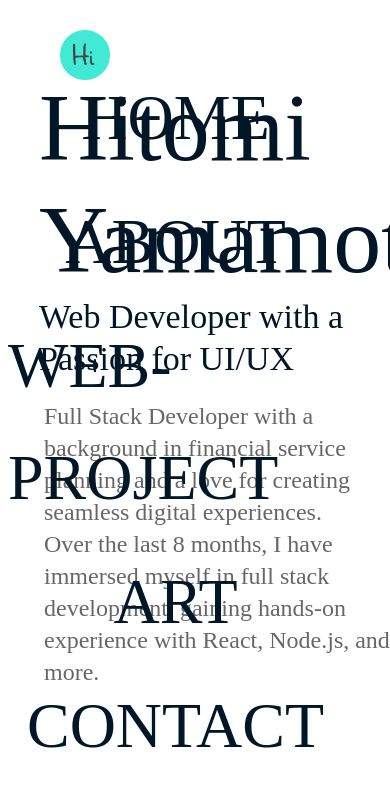
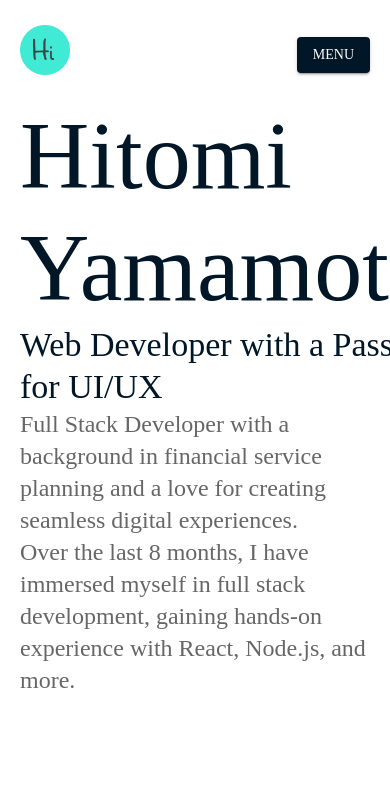
Before and after one commit to hitomipupil/hitomi-portfolio, a React (Vite) app: page / in a window 390 px wide. Shown: the top 786 px of the page. Built offline with nearby package versions, Linux system fonts and the light colour scheme; a web font is replaced by a local one.

Commit message:
add responsive design

```diff
--- a/src/App.jsx
+++ b/src/App.jsx
@@ -6,16 +6,28 @@ import Art from "./components/Art";
 import Contact from "./components/Contact";
 import Layout from "./components/Layout";
 
+import { useMediaQuery } from "@mui/material";
+
 function App() {
+    const isMobile = useMediaQuery("(max-width:850px)");
     return (
         <BrowserRouter>
             <Routes>
-                <Route path="/" element={<Layout />}>
-                    <Route index element={<Home />} />
-                    <Route path="about" element={<About />} />
-                    <Route path="web-project" element={<WebProject />} />
-                    <Route path="art" element={<Art />} />
-                    <Route path="contact" element={<Contact />} />
+                <Route path="/" element={<Layout isMobile={isMobile} />}>
+                    <Route index element={<Home isMobile={isMobile} />} />
+                    <Route
+                        path="about"
+                        element={<About isMobile={isMobile} />}
+                    />
+                    <Route
+                        path="web-project"
+                        element={<WebProject isMobile={isMobile} />}
+                    />
+                    <Route path="art" element={<Art isMobile={isMobile} />} />
+                    <Route
+                        path="contact"
+                        element={<Contact isMobile={isMobile} />}
+                    />
                 </Route>
             </Routes>
         </BrowserRouter>
--- a/src/components/Art.jsx
+++ b/src/components/Art.jsx
@@ -165,7 +165,6 @@ const Art = () => {
             {artWorks.length > 0 ? (
                 <Box
                     sx={{
-                        marginTop: "150px",
                         display: "flex",
                         justifyContent: "center",
                         height: "100vh"
--- a/src/components/Header.jsx
+++ b/src/components/Header.jsx
@@ -1,25 +1,105 @@
-import { Box, Button } from "@mui/material";
+import { Box, Button, MenuItem } from "@mui/material";
 import PropTypes from "prop-types";
 import { NavLink } from "react-router-dom";
+import logo from "../assets/logo.png";
+import { useState } from "react";
 
-const Header = () => {
-    return (
-        <>
-            <Box
-                style={{
-                    position: "fixed",
-                    right: "60px",
-                    top: "30px",
-                    zIndex: 1000
-                }}
-            >
-                {[
+const Header = ({ isMobile }) => {
+    const [menuOpen, setMenuOpen] = useState(false);
+
+    const menuItems = [
         { path: "/", label: "Home" },
         { path: "about", label: "About" },
         { path: "web-project", label: "Web-Project" },
         { path: "art", label: "Art" },
         { path: "contact", label: "Contact" }
-                ].map((link) => (
+    ];
+
+    const toggleMenu = () => {
+        setMenuOpen(!menuOpen);
+    };
+
+    return (
+        <Box
+            sx={{
+                display: 'flex',
+                alignItems: 'center',
+                justifyContent: 'space-between',
+                margin: '20px',
+                height: '60px',
+                zIndex: 1000,
+            }}
+        >
+            <img
+                src={logo}
+                alt="logo"
+                style={{ height: "50px", width: "auto" }}
+            />
+
+            {isMobile ? (
+                <>
+                    <Button
+                        variant="contained"
+                        onClick={toggleMenu}
+                        sx={{
+                        position:"fixed",
+                        right: "20px",
+                            backgroundColor: "#011627",
+                            color: "#fff",
+                            marginTop: '10px',
+                        }}
+                    >
+                        Menu
+                    </Button>
+                    {menuOpen && (
+                        <Box
+                            sx={{
+                                display: 'flex',
+                                flexDirection: 'column',
+                                alignItems: 'center',
+                                backgroundColor: '#f7f9fc',
+                                padding: '10px',
+                                borderRadius: '4px',
+                                marginTop: '30px', // Space between button and menu
+                                width: '90%', // Adjust width if needed
+                                boxShadow: '0px 4px 6px rgba(0, 0, 0, 0.1)',
+                                zIndex: 1400, // Ensure the menu box is above other content
+                                position: 'absolute', // Position the menu relative to the Header
+                                right: '20px',
+                                top: '60px', // Position it below the button
+                            }}
+                        >
+                            {menuItems.map((link) => (
+                                <MenuItem
+                                    key={link.path}
+                                    component={NavLink}
+                                    to={link.path}
+                                    onClick={toggleMenu}
+                                    sx={{
+                                        textAlign: 'left',
+                                        width: '100%',
+                                        "&.active": {
+                                            color: "#41ead4",
+                                        },
+                                    }}
+                                >
+                                    {link.label}
+                                </MenuItem>
+                            ))}
+                        </Box>
+                    )}
+                </>
+            ) : (
+                <Box
+                    sx={{
+                        display: 'flex',
+                        flexDirection: 'row',
+                        justifyContent: 'flex-end',
+                        alignItems: 'center',
+                        width: 'auto',
+                    }}
+                >
+                    {menuItems.map((link) => (
                         <Button
                             variant="string"
                             key={link.path}
@@ -30,19 +110,22 @@ const Header = () => {
                                 color: "#011627",
                                 "&.active": {
                                     color: "#41ead4"
-                            }
+                                },
+                                padding: "0 15px",
+                                zIndex: '1000',
                             }}
                         >
                             {link.label}
                         </Button>
                     ))}
                 </Box>
-        </>
+            )}
+        </Box>
     );
 };
 
 Header.propTypes = {
-    title: PropTypes.string.isRequired
+    isMobile: PropTypes.bool.isRequired,
 };
 
 export default Header;
--- a/src/components/Home.jsx
+++ b/src/components/Home.jsx
@@ -1,25 +1,33 @@
 import { Box, Typography } from "@mui/material";
+import PropTypes from "prop-types";
 
-const Home = () => {
+const Home = ({ isMobile }) => {
     return (
         <>
             <Box
                 sx={{
                     display: "flex",
                     flexDirection: "column",
-                    justifyContent: "center", // Centers vertically
-                    marginLeft: "10%",
-                    height: "90vh",
-                    padding: 0,
+                    justifyContent: isMobile ? "flex-start" : "center",
+                    alignItems: "flex-start",
+                    width: isMobile ? "100%" : "850px",
+                    height: "100vh",
+                    paddingLeft: isMobile ? "20px" : "60px",
                     opacity: 0,
                     animation: "fadeIn 2s ease-in forwards",
                     "@keyframes fadeIn": {
                         from: { opacity: 0 },
                         to: { opacity: 1 }
+                    },
+                    "@media (min-width: 850px) and (max-width: 1400px)": {
+                        width: "60%"
+                    },
+                    "@media (max-width: 850px)": {
+                        width: "100%"
                     }
                 }}
             >
-                <Box sx={{ maxWidth: "800px" }}>
+                <Box sx={{}}>
                     <Typography variant="h1" color="#011627">
                         Hitomi Yamamoto,
                     </Typography>
@@ -27,13 +35,7 @@ const Home = () => {
                         Web Developer with a Passion for UI/UX
                     </Typography>
                 </Box>
-                <Box
-                    sx={{
-                        maxWidth: "800px",
-                        marginTop: "20px",
-                        marginLeft: "5px"
-                    }}
-                >
+                <Box sx={{}}>
                     <Typography variant="h5" align="left" color="textSecondary">
                         Full Stack Developer with a background in financial
                         service planning and a love for creating seamless
@@ -50,4 +52,8 @@ const Home = () => {
     );
 };
 
+Home.propTypes = {
+    isMobile: PropTypes.bool.isRequired
+};
+
 export default Home;
--- a/src/components/HomeNav.jsx
+++ b/src/components/HomeNav.jsx
@@ -4,12 +4,18 @@ import { NavLink } from "react-router-dom";
 const HomeNav = () => {
     return (
         <Box
-            style={{
+            sx={{
                 position: "fixed",
-                right: "10%",
-                top: "50%",
-                transform: "translateY(-50%)",
-                zIndex: 1000
+                right: "60px",
+                top: "50%", // Start from the vertical center
+                transform: "translateY(-50%)", // Center it vertically
+                display: "flex",
+                flexDirection: "column",
+                alignItems: "flex-end", // Align items to the right
+                zIndex: 1000,
+                "@media (min-width: 600px) and (max-width: 1400px)": {
+                    width: "60%"
+                }
             }}
         >
             {[
@@ -39,6 +45,9 @@ const HomeNav = () => {
                         "@keyframes fadeIn": {
                             from: { opacity: 0 },
                             to: { opacity: 1 }
+                        },
+                        "@media (min-width: 600px) and (max-width: 1400px)": {
+                            fontSize: "36px"
                         }
                     }}
                 >
--- a/src/components/Layout.jsx
+++ b/src/components/Layout.jsx
@@ -1,17 +1,23 @@
 import { Outlet, useLocation } from "react-router-dom";
+import PropTypes from "prop-types";
 import Header from "./Header";
 import HomeNav from "./HomeNav";
-import Logo from "./Logo";
 
-const Layout = () => {
+const Layout = ({ isMobile }) => {
     const location = useLocation();
-
     const isHomePage = location.pathname === "/";
 
     return (
         <div>
-            <Logo />
-            {isHomePage ? <HomeNav /> : <Header title="Hi" />}
+            {isHomePage ? (
+                isMobile ? (
+                    <Header isMobile={isMobile} />
+                ) : (
+                    <HomeNav isMobile={isMobile} />
+                )
+            ) : (
+                <Header isMobile={isMobile} />
+            )}
 
             <main>
                 <Outlet />
@@ -20,4 +26,8 @@ const Layout = () => {
     );
 };
 
+Layout.propTypes = {
+    isMobile: PropTypes.bool.isRequired
+};
+
 export default Layout;
--- a/src/components/Logo.jsx
+++ /dev/null
@@ -1,16 +0,0 @@
-import { Box } from "@mui/material";
-import logo from "../assets/logo.png";
-
-const Logo = () => {
-    return (
-        <Box style={{ position: "fixed", left: "60px", top: "30px" }}>
-            <img
-                src={logo}
-                alt="logo"
-                style={{ height: "50px", width: "auto" }}
-            />
-        </Box>
-    );
-};
-
-export default Logo;
--- a/src/components/WebProject.jsx
+++ b/src/components/WebProject.jsx
@@ -29,7 +29,6 @@ const WebProject = () => {
             {WebProjects.length > 0 ? (
                 <Box
                     sx={{
-                        marginTop: "150px",
                         display: "flex",
                         justifyContent: "center",
                         height: "100vh"
```
Also changed, not shown: src/assets/webProjects/WebProjects.js (+9 -0 lines), src/components/About.jsx (+11 -6 lines), src/components/Contact.jsx (+7 -3 lines), src/assets/webProjects/get-dog.png (added). Lines whose indentation alone changed are shown as unchanged.
